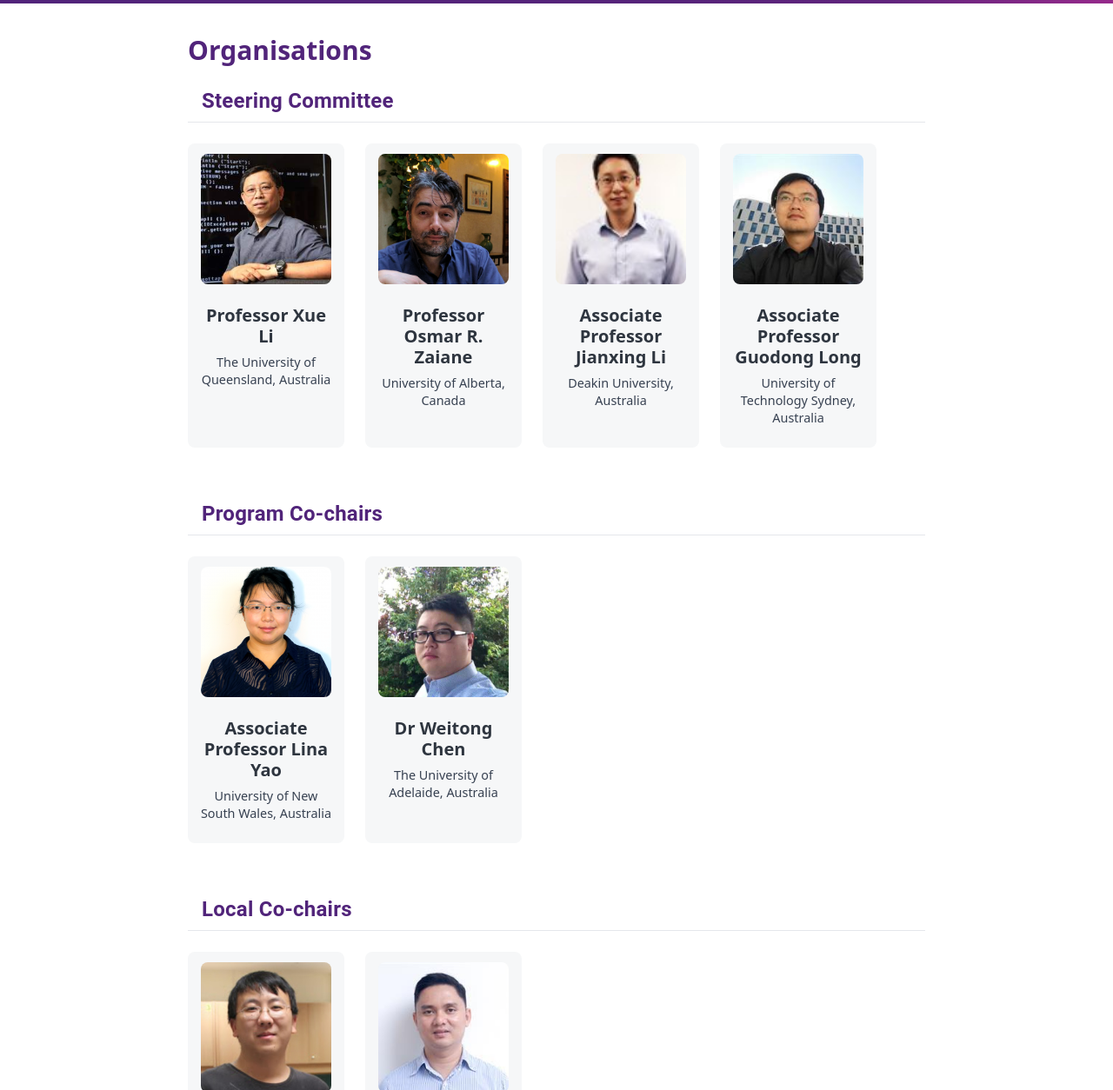
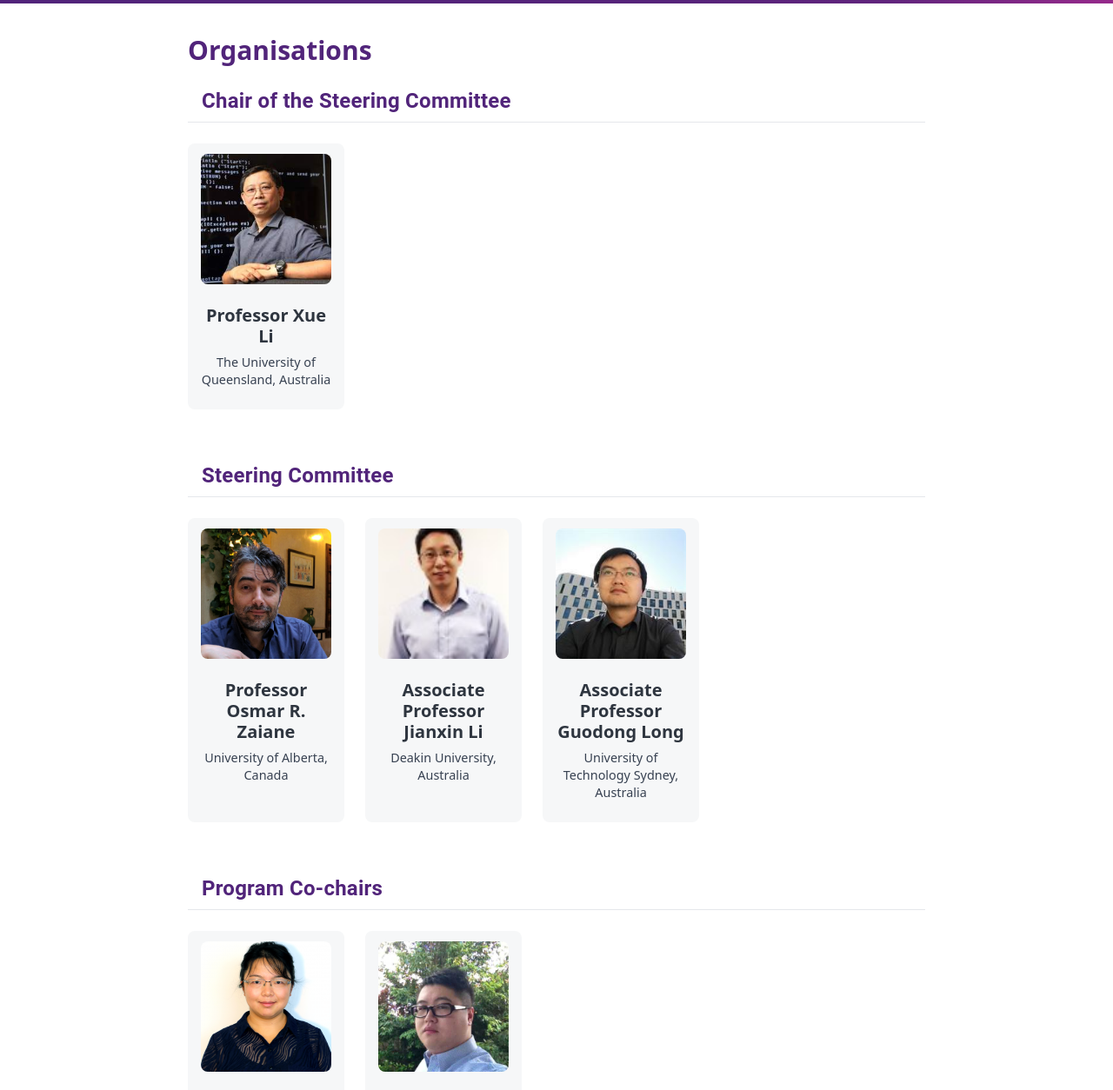
Before and after one commit to JesseYang0528/adma2022, a plain HTML site: page organisation.html in a window 1280 px wide. Shown: the part 60-1314 px from the top of the page at 87% size. Drawn offline with Linux system fonts and the light colour scheme.

Commit message:
update organization page

```diff
--- a/organisation.html
+++ b/organisation.html
@@ -178,10 +178,9 @@
               <header class="px-0 sm:px-7">
                 <h2 class="pt-9 mb-5 font-titleFont text-3xl text-mainPurple font-extrabold">Organisations</h2>
 
-
-                <!-- Steering Committee -->
+                <!-- Chair of the Steering Committee -->
                 <div class="flex sm:block flex-col items-center">
-                  <h2 class="text-2xl font-bold mt-4 sm:mt-6 text-center sm:text-left pl-0 sm:pl-4 pb-2 mb-6  text-mainPurple border-b border-gray-200 font-headingStyle tracking-semiWide">Steering Committee</h2>
+                  <h2 class="text-2xl font-bold mt-4 sm:mt-6 text-center sm:text-left pl-0 sm:pl-4 pb-2 mb-6  text-mainPurple border-b border-gray-200 font-headingStyle tracking-semiWide">Chair of the Steering Committee</h2>
                   <div class="flex flex-row justify-center sm:justify-start flex-wrap">
                     <!-- Xue Li -->
                     <a class="mr-0 sm:mr-6 mb-3 md:mb-9 px-0 sm:px-3 pt-3 flex flex-col items-center  sm:bg-orgBackground sm:rounded-lg" style="width:180px" href="https://researchers.uq.edu.au/researcher/973" target="_blank" rel="noreferrer">
@@ -200,7 +199,13 @@
                         The University of Queensland, Australia
                       </p>
                     </a>
+                  </div>
+                </div>
 
+                <!-- Steering Committee -->
+                <div class="flex sm:block flex-col items-center">
+                  <h2 class="text-2xl font-bold mt-4 sm:mt-6 text-center sm:text-left pl-0 sm:pl-4 pb-2 mb-6  text-mainPurple border-b border-gray-200 font-headingStyle tracking-semiWide">Steering Committee</h2>
+                  <div class="flex flex-row justify-center sm:justify-start flex-wrap">
                     <!-- Osmar R. Zaiane -->
                     <a class="mr-0 sm:mr-6 mb-3 md:mb-9 px-0 sm:px-3 pt-3 flex flex-col items-center  sm:bg-orgBackground sm:rounded-lg" style="width:180px" href="https://webdocs.cs.ualberta.ca/~zaiane/" target="_blank" rel="noreferrer">
                       <div style="width:150px;height:150px">
@@ -219,7 +224,7 @@
                       </p>
                     </a>
 
-                    <!-- Jianxing Li -->
+                    <!-- Jianxin Li -->
                     <a class="mr-0 sm:mr-6 mb-3 md:mb-9 px-0 sm:px-3 pt-3 flex flex-col items-center  sm:bg-orgBackground sm:rounded-lg" style="width:180px" href="https://www.deakin.edu.au/about-deakin/people/jianxin-li" target="_blank" rel="noreferrer">
                       <div style="width:150px;height:150px">
                         <div data-gatsby-image-wrapper="" class="gatsby-image-wrapper gatsby-image-wrapper-constrained rounded-lg">
@@ -230,7 +235,7 @@
                         </div>
                       </div>
                       <p class="text-xl font-bold mt-6 mb-2 text-center leading-6">
-                        Associate Professor Jianxing Li
+                        Associate Professor Jianxin Li
                       </p>
                       <p class="mb-6 text-orgSmall text-gray-700 leading-5 text-center">
                         Deakin University, Australia
```
